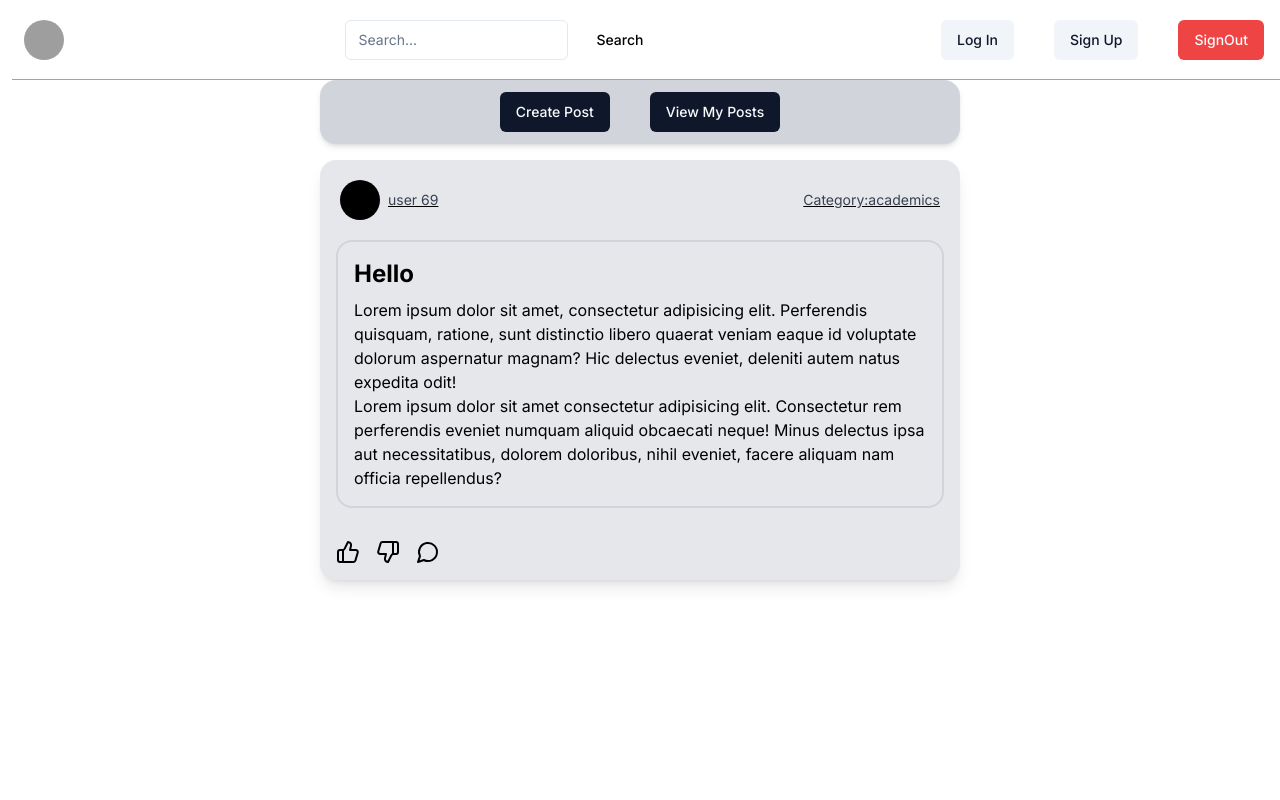
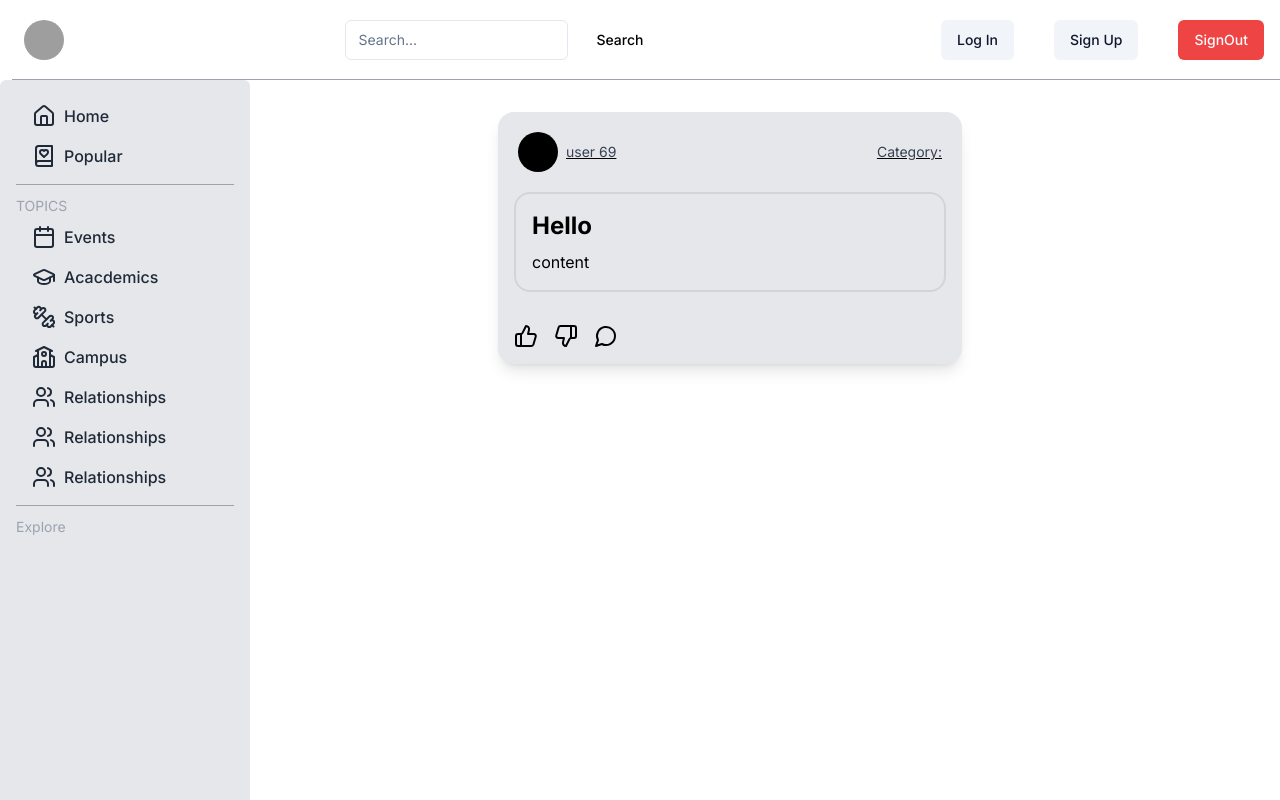
Before and after one commit to Droovian/Insider-GEC, a Next.js app: page / in a window 1280 px wide. Built offline with nearby package versions, Linux system fonts and the light colour scheme; no server answers; grey boxes are pictures that could not be loaded.

Commit message:
added-dynamic-sidenav

```diff
--- a/src/app/page.tsx
+++ b/src/app/page.tsx
@@ -6,6 +6,7 @@ import { Button } from "@/components/ui/button";
 import { signOut } from "next-auth/react";
 import Link from "next/link";
 import Card from "@/components/card/Card";
+import Sidebar from "@/components/sidebar/Sidebar";
 
 export default async function Home() {
 
@@ -16,23 +17,28 @@ export default async function Home() {
   return (
     <div className="h-screen w-full text-black bg-white overflow-x-hidden">
         <Navbar/>
-        {session?.user ? (
-          <div>
-            <p className="text-white">Hello {session?.user.username}
-            </p>
+        <div className="flex">
+          {/* Sidebar */}
+          <Sidebar/>
+
+          {/* Main content */}
+          <div className="w-3/4 p-4">
+
+            {/* Card Component */}
+            <div className="flex justify-center items-center mt-4">
+              <Card/>
             </div>
-        ) : null}
 
-        <div className="mx-auto bg-gray-300 rounded-2xl text-black w-1/2 h-16 shadow-md flex space-x-10 justify-center items-center">
+            {/* Buttons */}
+            {/* <div className="mx-auto bg-gray-300 rounded-2xl text-black w-1/2 h-16 shadow-md flex space-x-10 justify-center items-center mt-4">
                 <Button variant='default'>
                   <Link href='/create'>Create Post</Link>
                 </Button>
                 <Button variant='default'>
                   <Link href='/my-posts'>View My Posts</Link>
                 </Button>
+            </div> */}
           </div>
-        <div className="flex justify-center items-center mt-4">
-          <Card/>
         </div>
     </div>
   );
--- a/src/components/card/Card.tsx
+++ b/src/components/card/Card.tsx
@@ -16,14 +16,13 @@ const Card: FC<CardProps> = ({ title, content, category }) => {
                 <div className='h-10 w-10 rounded-full bg-black'></div>
                 <p className='text-gray-700'>user 69</p>
             </div>
-            <p className='text-gray-700'>Category:academics</p>
+            <p className='text-gray-700'>Category:{category}</p>
         </div>
       <div className='m-4 border-2 border-gray-300 rounded-2xl hover:bg-gray-300 transition duration-300'>
         <div className='p-4'>
           <h1 className='text-2xl mb-2 font-bold'>{title || 'Hello'}</h1>
           <div className='overflow-auto'>
-            <p>Lorem ipsum dolor sit amet, consectetur adipisicing elit. Perferendis quisquam, ratione, sunt distinctio libero quaerat veniam eaque id voluptate dolorum aspernatur magnam? Hic delectus eveniet, deleniti autem natus expedita odit!</p>
-            <p>Lorem ipsum dolor sit amet consectetur adipisicing elit. Consectetur rem perferendis eveniet numquam aliquid obcaecati neque! Minus delectus ipsa aut necessitatibus, dolorem doloribus, nihil eveniet, facere aliquam nam officia repellendus?</p>
+              <p>{content || 'content'}</p>
           </div>
         </div>
       </div>
--- /dev/null
+++ b/src/components/sidebar/NavButton.tsx
@@ -0,0 +1,21 @@
+import { FC } from 'react'
+
+interface SidebarButtonProps {
+  onClick?: () => void; // Function to handle button click
+  icon?: React.ReactNode; // Icon for the button
+  text?: string; // Text to display next to the icon
+}
+
+const SidebarButton: FC<SidebarButtonProps> = ({ onClick, icon, text }) => {
+  return (
+    <button
+      className="flex items-center w-full px-4 py-2 text-md font-medium text-gray-800 hover:scale-110 transition duration-300 ease-in-out rounded-lg hover:bg-gray-500 focus:outline-none focus:bg-gray-500"
+      onClick={onClick}
+    >
+      <span className="mr-2">{icon}</span>
+      <span>{text}</span>
+    </button>
+  );
+}
+
+export default SidebarButton;
--- /dev/null
+++ b/src/components/sidebar/Sidebar.tsx
@@ -0,0 +1,27 @@
+import { FC } from 'react'
+import SidebarButton from './NavButton'
+import { BookHeart, Calendar, Dumbbell, GraduationCap, Home, School, Users } from 'lucide-react'
+
+interface SidebarProps {
+
+}
+
+const Sidebar: FC<SidebarProps> = ({ }) => {
+    return <div className="w-[250px] h-screen bg-gray-200 p-4 rounded-md">
+        <SidebarButton text='Home' icon={<Home />}/>
+        <SidebarButton text='Popular' icon={<BookHeart />}/>
+        <div className='mt-2 mb-2 w-full h-[1px] bg-gray-400'></div>
+        <span className='text-gray-400 text-sm mb-2'>TOPICS</span>
+        <SidebarButton text='Events' icon={<Calendar />}/>
+        <SidebarButton text='Acacdemics' icon={<GraduationCap />}/>
+        <SidebarButton text='Sports' icon={<Dumbbell />}/>
+        <SidebarButton text='Campus' icon={<School />} />
+        <SidebarButton text='Relationships' icon={<Users />} />
+        <SidebarButton text='Relationships' icon={<Users />} />
+        <SidebarButton text='Relationships' icon={<Users />} />
+        <div className='mt-2 mb-2 w-full h-[1px] bg-gray-400'></div>
+        <span className='text-gray-400 text-sm mb-2'>Explore</span>
+    </div>
+}
+
+export default Sidebar
```
Lines whose indentation alone changed are shown as unchanged.
